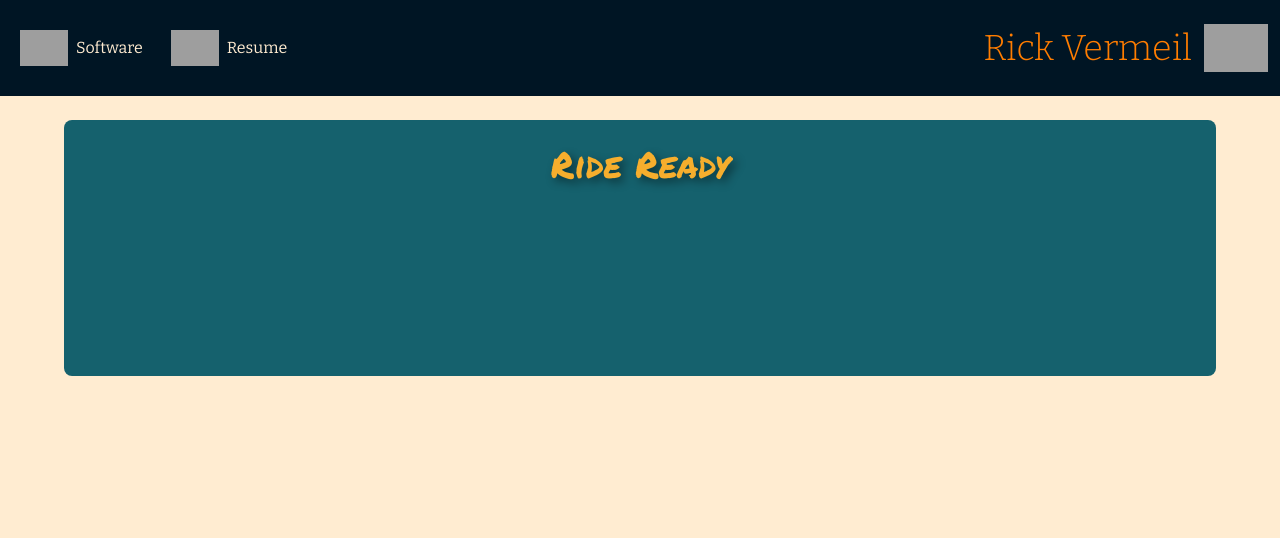
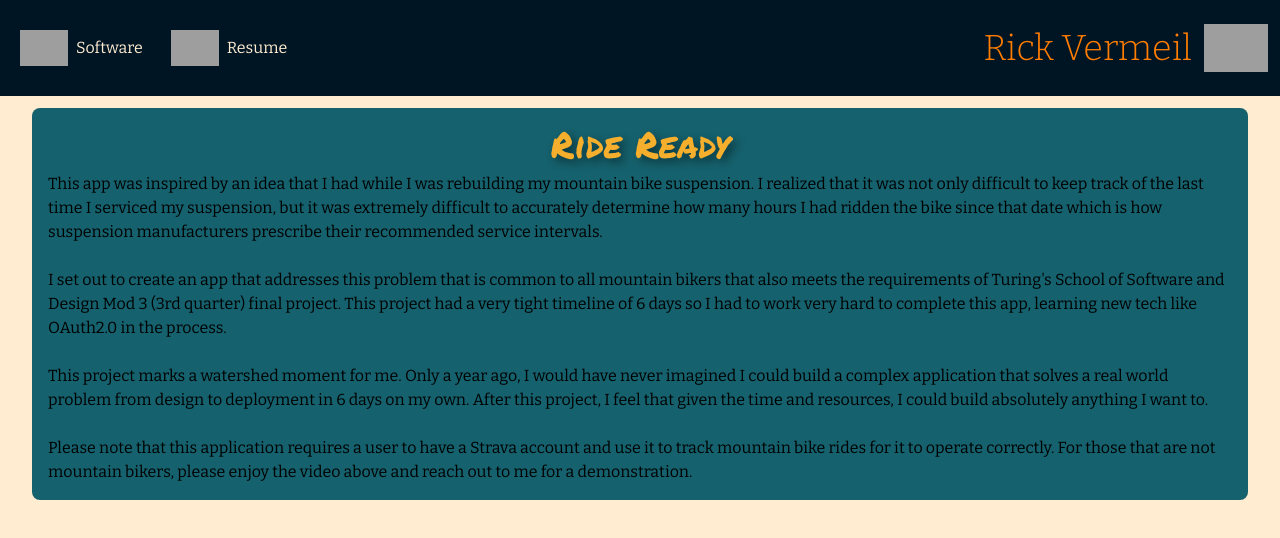
Before and after one commit to RickV85/rickvermeil.com, a React (Create React App) app: page /software in a window 1280 px wide. Shown: the top 538 px of the page. Built offline with nearby package versions, Linux system fonts and the light colour scheme; grey boxes are pictures that could not be loaded.

Commit message:
Add copy for RR

```diff
--- a/src/Components/Software/Software.tsx
+++ b/src/Components/Software/Software.tsx
@@ -3,9 +3,34 @@ import React from "react";
 export default function Software() {
   return (
     <section className="h-fit flex flex-col items-center">
-      <section className="bg-teal w-[90vw] rounded-lg h-64 mt-6 flex flex-col items-center p-6">
-        <h2 className="font-rrlogo text-4xl text-[#F6AE2D] drop-shadow-[4px_4px_5px_#00000075]">Ride Ready</h2>
+      <section className="bg-teal w-[95vw] rounded-lg h-fit mt-3 flex flex-col items-center p-4">
+        <h2 className="font-rrlogo text-4xl text-[#F6AE2D] drop-shadow-[4px_4px_5px_#00000075]">
+          Ride Ready
+        </h2>
+        {/* VIDEO iFrame */}
+        <p className="pt-2">
+          {`This app was inspired by an idea that I had while I was rebuilding my
+          mountain bike suspension. I realized that it was not only difficult to
+          keep track of the last time I serviced my suspension, but it was
+          extremely difficult to accurately determine how many hours I had
+          ridden the bike since that date which is how suspension manufacturers
+          prescribe their recommended service intervals.`}<br/><br/>{`I set out to create an
+          app that addresses this problem that is common to all mountain bikers
+          that also meets the requirements of Turing's School of Software and
+          Design Mod 3 (3rd quarter) final project. This project had a very
+          tight timeline of 6 days so I had to work very hard to complete this
+          app, learning new tech like OAuth2.0 in the process.`}<br/><br/>{`This project
+          marks a watershed moment for me. Only a year ago, I would have never
+          imagined I could build a complex application that solves a real world
+          problem from design to deployment in 6 days on my own. After this
+          project, I feel that given the time and resources, I could build
+          absolutely anything I want to.`}<br/><br/>{`Please note that this application
+          requires a user to have a Strava account and use it to track mountain
+          bike rides for it to operate correctly. For those that are not
+          mountain bikers, please enjoy the video above and reach out to me for
+          a demonstration.`}
+        </p>
       </section>
     </section>
-  )
+  );
 }
```
